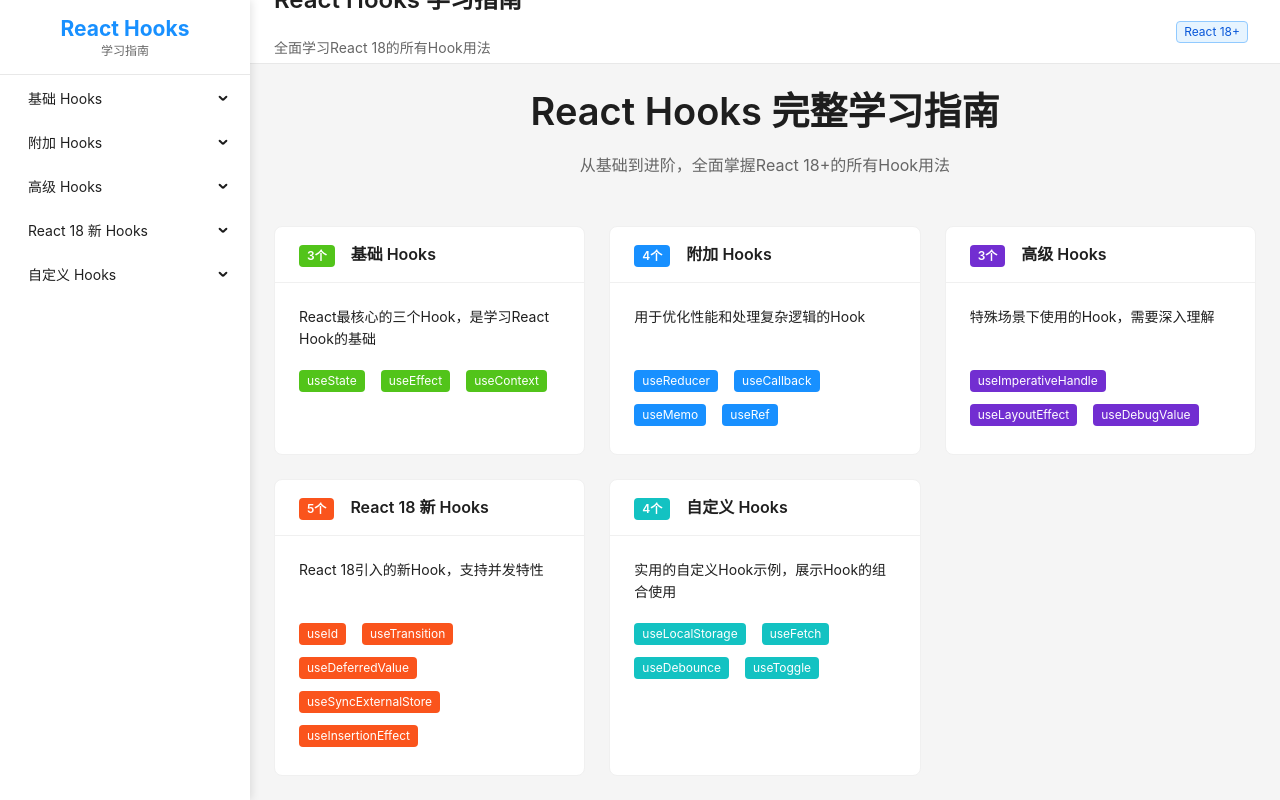
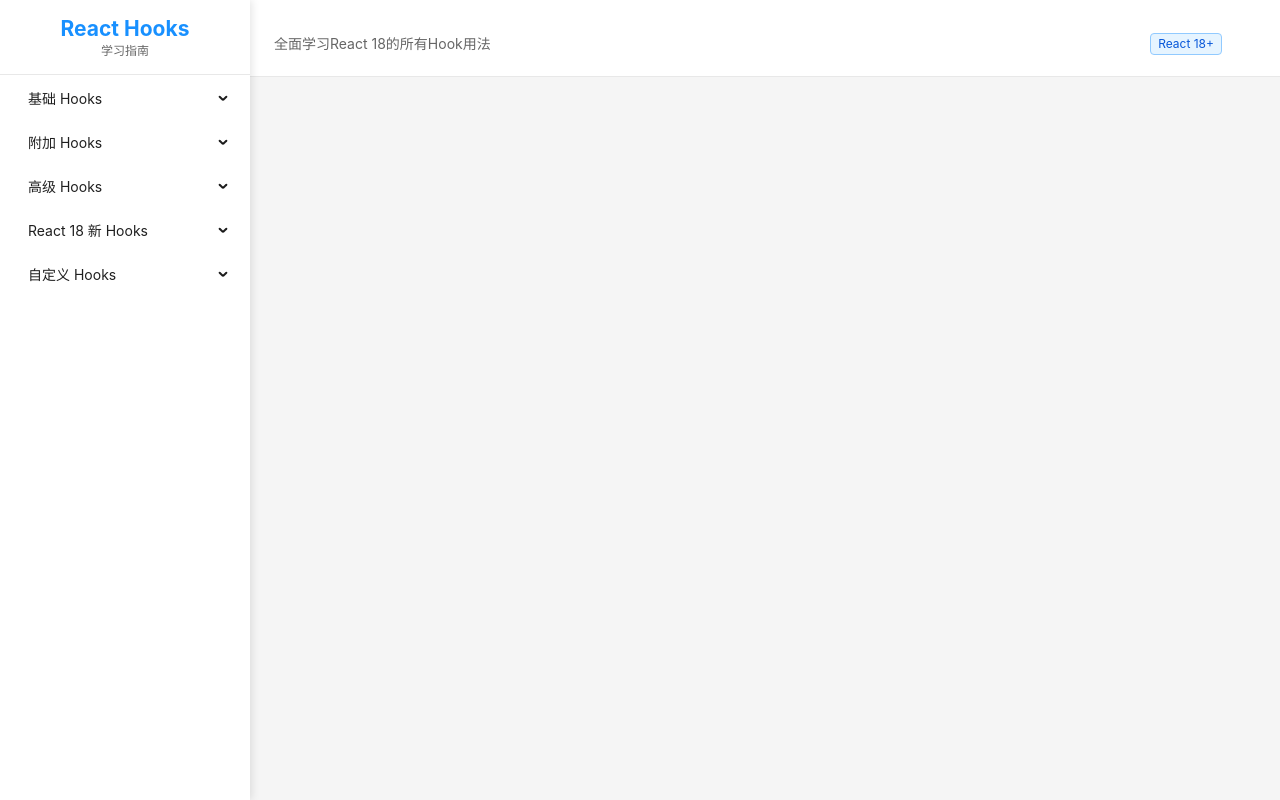
Before and after one commit to nieSugar/learn-react, a React (Vite) app: page / in a window 1280 px wide. Shown: the top 800 px of the page. Built offline with nearby package versions, Linux system fonts and the light colour scheme.

Commit message:
更新路由配置，将所有 Hooks 路径前缀修改为 '/learn-react/'，以保持与项目结构一致。同时，调整 Header 组件的样式，优化页面标题获取逻辑，并更新菜单配置以反映新的路径结构。

```diff
--- a/src/App.tsx
+++ b/src/App.tsx
@@ -54,36 +54,36 @@
           height: 'calc(100vh - 64px)' // 减去Header高度
         }}>
           <Routes>
-            <Route path="/" element={<Home />} />
+            <Route path="/learn-react/" element={<Home />} />
 
             {/* Basic Hooks */}
-            <Route path="/useState" element={<UseStateDemo />} />
-            <Route path="/useEffect" element={<UseEffectDemo />} />
-            <Route path="/useContext" element={<UseContextDemo />} />
+            <Route path="/learn-react/useState" element={<UseStateDemo />} />
+            <Route path="/learn-react/useEffect" element={<UseEffectDemo />} />
+            <Route path="/learn-react/useContext" element={<UseContextDemo />} />
 
             {/* Additional Hooks */}
-            <Route path="/useReducer" element={<UseReducerDemo />} />
-            <Route path="/useCallback" element={<UseCallbackDemo />} />
-            <Route path="/useMemo" element={<UseMemoDemo />} />
-            <Route path="/useRef" element={<UseRefDemo />} />
+            <Route path="/learn-react/useReducer" element={<UseReducerDemo />} />
+            <Route path="/learn-react/useCallback" element={<UseCallbackDemo />} />
+            <Route path="/learn-react/useMemo" element={<UseMemoDemo />} />
+            <Route path="/learn-react/useRef" element={<UseRefDemo />} />
 
             {/* Advanced Hooks */}
-            <Route path="/useImperativeHandle" element={<UseImperativeHandleDemo />} />
-            <Route path="/useLayoutEffect" element={<UseLayoutEffectDemo />} />
-            <Route path="/useDebugValue" element={<UseDebugValueDemo />} />
+            <Route path="/learn-react/useImperativeHandle" element={<UseImperativeHandleDemo />} />
+            <Route path="/learn-react/useLayoutEffect" element={<UseLayoutEffectDemo />} />
+            <Route path="/learn-react/useDebugValue" element={<UseDebugValueDemo />} />
 
             {/* React 18 Hooks */}
-            <Route path="/useId" element={<UseIdDemo />} />
-            <Route path="/useTransition" element={<UseTransitionDemo />} />
-            <Route path="/useDeferredValue" element={<UseDeferredValueDemo />} />
-            <Route path="/useSyncExternalStore" element={<UseSyncExternalStoreDemo />} />
-            <Route path="/useInsertionEffect" element={<UseInsertionEffectDemo />} />
+            <Route path="/learn-react/useId" element={<UseIdDemo />} />
+            <Route path="/learn-react/useTransition" element={<UseTransitionDemo />} />
+            <Route path="/learn-react/useDeferredValue" element={<UseDeferredValueDemo />} />
+            <Route path="/learn-react/useSyncExternalStore" element={<UseSyncExternalStoreDemo />} />
+            <Route path="/learn-react/useInsertionEffect" element={<UseInsertionEffectDemo />} />
 
             {/* Custom Hooks */}
-            <Route path="/useLocalStorage" element={<UseLocalStorageDemo />} />
-            <Route path="/useFetch" element={<UseFetchDemo />} />
-            <Route path="/useDebounce" element={<UseDebounceDemo />} />
-            <Route path="/useToggle" element={<UseToggleDemo />} />
+            <Route path="/learn-react/useLocalStorage" element={<UseLocalStorageDemo />} />
+            <Route path="/learn-react/useFetch" element={<UseFetchDemo />} />
+            <Route path="/learn-react/useDebounce" element={<UseDebounceDemo />} />
+            <Route path="/learn-react/useToggle" element={<UseToggleDemo />} />
           </Routes>
         </Content>
       </Layout>
--- a/src/components/Layout/Header.tsx
+++ b/src/components/Layout/Header.tsx
@@ -9,11 +9,11 @@
   const location = useLocation()
 
   const getPageTitle = () => {
-    const path = location.pathname
+    const path = location.pathname.split('/').pop() || ''
     if (path === '/') return 'React Hooks 学习指南'
 
     // 根据路径获取页面标题
-    const hookName = path.slice(1)
+    const hookName = path;
     return hookName
   }
 
@@ -46,19 +46,28 @@
 
   return (
     <AntHeader
+      className="custom-header"
       style={{
         background: '#fff',
-        padding: '0 24px',
         borderBottom: '1px solid #e8e8e8',
         display: 'flex',
+        paddingLeft: '24px',
         alignItems: 'center',
         justifyContent: 'space-between',
         position: 'sticky',
         top: 0,
         zIndex: 99,
-        height: '64px'
+        height: 'auto',
+        minHeight: '64px'
       }}
     >
+      <div style={{
+        paddingTop: '12px',
+        width: '100%',
+        display: 'flex',
+        alignItems: 'center',
+        justifyContent: 'space-between'
+      }}>
         <div>
           <Title level={3} style={{ margin: 0 }}>
             {getPageTitle()}
@@ -68,6 +77,7 @@
           </p>
         </div>
         <Tag color="blue">React 18+</Tag>
+      </div>
     </AntHeader>
   )
 }
--- a/src/config/menu.ts
+++ b/src/config/menu.ts
@@ -6,9 +6,9 @@
     label: '基础 Hooks',
     path: '/basic-hooks',
     children: [
-      { key: 'useState', label: 'useState', path: '/useState' },
-      { key: 'useEffect', label: 'useEffect', path: '/useEffect' },
-      { key: 'useContext', label: 'useContext', path: '/useContext' },
+      { key: 'useState', label: 'useState', path: '/learn-react/useState' },
+      { key: 'useEffect', label: 'useEffect', path: '/learn-react/useEffect' },
+      { key: 'useContext', label: 'useContext', path: '/learn-react/useContext' },
     ]
   },
   {
@@ -16,10 +16,10 @@
     label: '附加 Hooks',
     path: '/additional-hooks',
     children: [
-      { key: 'useReducer', label: 'useReducer', path: '/useReducer' },
-      { key: 'useCallback', label: 'useCallback', path: '/useCallback' },
-      { key: 'useMemo', label: 'useMemo', path: '/useMemo' },
-      { key: 'useRef', label: 'useRef', path: '/useRef' },
+      { key: 'useReducer', label: 'useReducer', path: '/learn-react/useReducer' },
+      { key: 'useCallback', label: 'useCallback', path: '/learn-react/useCallback' },
+      { key: 'useMemo', label: 'useMemo', path: '/learn-react/useMemo' },
+      { key: 'useRef', label: 'useRef', path: '/learn-react/useRef' },
     ]
   },
   {
@@ -27,9 +27,9 @@
     label: '高级 Hooks',
     path: '/advanced-hooks',
     children: [
-      { key: 'useImperativeHandle', label: 'useImperativeHandle', path: '/useImperativeHandle' },
-      { key: 'useLayoutEffect', label: 'useLayoutEffect', path: '/useLayoutEffect' },
-      { key: 'useDebugValue', label: 'useDebugValue', path: '/useDebugValue' },
+      { key: 'useImperativeHandle', label: 'useImperativeHandle', path: '/learn-react/useImperativeHandle' },
+      { key: 'useLayoutEffect', label: 'useLayoutEffect', path: '/learn-react/useLayoutEffect' },
+      { key: 'useDebugValue', label: 'useDebugValue', path: '/learn-react/useDebugValue' },
     ]
   },
   {
@@ -37,11 +37,11 @@
     label: 'React 18 新 Hooks',
     path: '/react18-hooks',
     children: [
-      { key: 'useId', label: 'useId', path: '/useId' },
-      { key: 'useTransition', label: 'useTransition', path: '/useTransition' },
-      { key: 'useDeferredValue', label: 'useDeferredValue', path: '/useDeferredValue' },
-      { key: 'useSyncExternalStore', label: 'useSyncExternalStore', path: '/useSyncExternalStore' },
-      { key: 'useInsertionEffect', label: 'useInsertionEffect', path: '/useInsertionEffect' },
+      { key: 'useId', label: 'useId', path: '/learn-react/useId' },
+      { key: 'useTransition', label: 'useTransition', path: '/learn-react/useTransition' },
+      { key: 'useDeferredValue', label: 'useDeferredValue', path: '/learn-react/useDeferredValue' },
+      { key: 'useSyncExternalStore', label: 'useSyncExternalStore', path: '/learn-react/useSyncExternalStore' },
+      { key: 'useInsertionEffect', label: 'useInsertionEffect', path: '/learn-react/useInsertionEffect' },
     ]
   },
   {
@@ -49,10 +49,10 @@
     label: '自定义 Hooks',
     path: '/custom-hooks',
     children: [
-      { key: 'useLocalStorage', label: 'useLocalStorage', path: '/useLocalStorage' },
-      { key: 'useFetch', label: 'useFetch', path: '/useFetch' },
-      { key: 'useDebounce', label: 'useDebounce', path: '/useDebounce' },
-      { key: 'useToggle', label: 'useToggle', path: '/useToggle' },
+      { key: 'useLocalStorage', label: 'useLocalStorage', path: '/learn-react/useLocalStorage' },
+      { key: 'useFetch', label: 'useFetch', path: '/learn-react/useFetch' },
+      { key: 'useDebounce', label: 'useDebounce', path: '/learn-react/useDebounce' },
+      { key: 'useToggle', label: 'useToggle', path: '/learn-react/useToggle' },
     ]
   }
 ]
```
Lines whose indentation alone changed are shown as unchanged.
